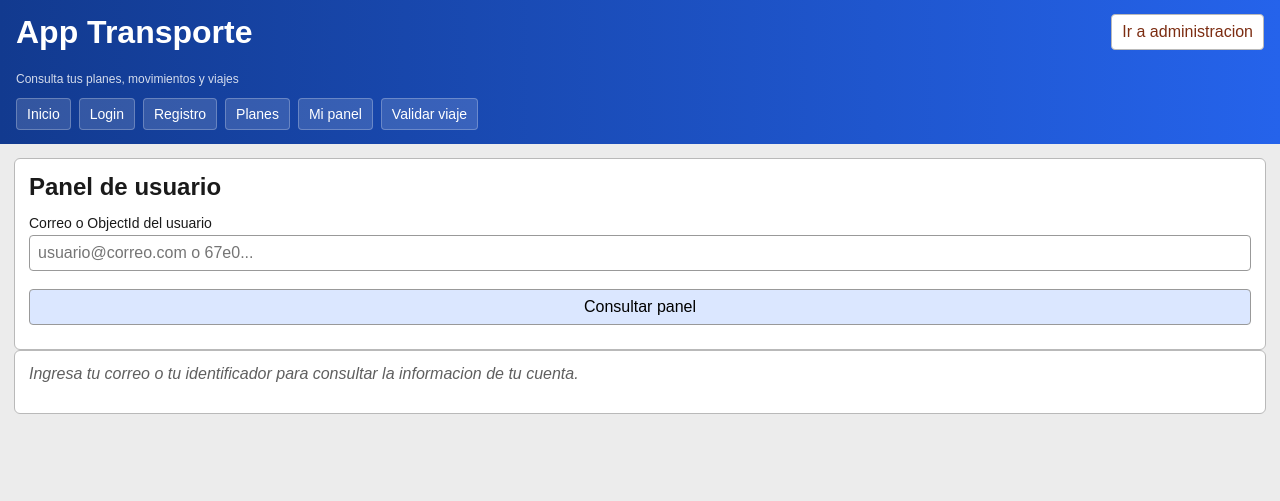
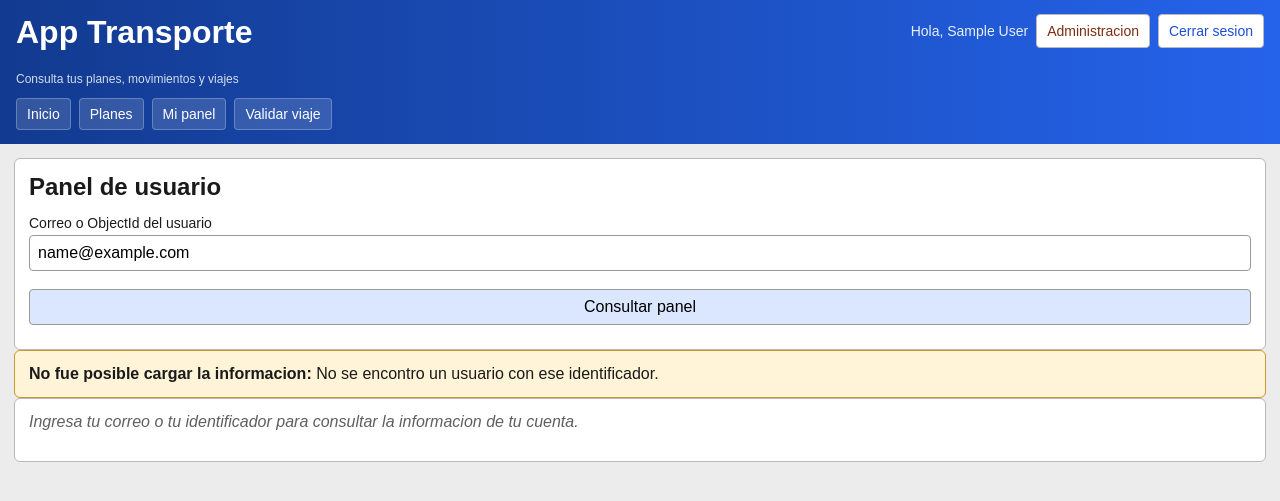
Before and after one commit to Dre-OwO/App-Transporte, a Flask app: page /panel-usuario in a window 1280 px wide. Shown: the top 501 px of the page. Run offline with Flask 3, Linux system fonts and the light colour scheme; the visitor is signed in with stand-in values (Sample User, id 1); data that the repository does not hold is empty.

Commit message:
refactor: Se solucionaron problemas de login
al crear cuenta ahora te hace un login automatico ademas de ahora paginas que son inutiles despues de su uso solo redirigen a la pantalla de inicio

```diff
--- a/app.py
+++ b/app.py
@@ -30,6 +30,8 @@
 
 app = Flask(__name__)
 app.config["SECRET_KEY"] = os.getenv("SECRET_KEY", "dev-secret-key")
+app.config["SESSION_COOKIE_HTTPONLY"] = True
+app.config["SESSION_COOKIE_SAMESITE"] = "Lax"
 
 
 def _blank_user_form():
@@ -77,7 +79,20 @@
     session.clear()
     session["user_id"] = user["_id"]
     session["nombre"] = user["nombre"]
+    session["correo"] = user.get("correo", "")
     session["rol"] = user["rol"]
+
+
+def _current_session_user():
+    if not session.get("user_id"):
+        return None
+    return {
+        "id": session.get("user_id"),
+        "nombre": session.get("nombre", ""),
+        "correo": session.get("correo", ""),
+        "rol": session.get("rol", ""),
+        "is_admin": session.get("rol") == "admin",
+    }
 
 
 def _redirect_after_login(user):
@@ -205,6 +220,11 @@
     return redirect(url_for(endpoint))
 
 
+@app.context_processor
+def inject_current_user():
+    return {"current_user": _current_session_user()}
+
+
 @app.route("/")
 def inicio():
     return render_template("public/inicio.html", titulo="Inicio")
@@ -212,6 +232,11 @@
 
 @app.route("/login")
 def login():
+    current_user = _current_session_user()
+    if current_user:
+        if current_user["is_admin"]:
+            return redirect(url_for("admin"))
+        return redirect(url_for("panel_usuario"))
     return render_template("public/login.html", titulo="Login", form_data=_blank_login_form())
 
 
@@ -286,6 +311,9 @@
 @app.route("/panel-usuario")
 def panel_usuario():
     identificador = request.args.get("identificador", "").strip()
+    if not identificador and session.get("correo"):
+        identificador = session["correo"]
+
     resumen = None
     db_warning = None
 
--- a/static/css/styles.css
+++ b/static/css/styles.css
@@ -69,6 +69,19 @@
 .header-note {
   font-size: 12px;
   color: rgba(255, 255, 255, 0.82);
+}
+
+.session-box {
+  display: flex;
+  align-items: center;
+  justify-content: flex-end;
+  gap: 8px;
+  flex-wrap: wrap;
+  font-size: 14px;
+}
+
+.session-box span {
+  color: rgba(255, 255, 255, 0.9);
 }
 
 .flash-stack {
--- a/templates/public/base_public.html
+++ b/templates/public/base_public.html
@@ -13,15 +13,26 @@
         <h1>App Transporte</h1>
         <div class="header-note">Consulta tus planes, movimientos y viajes</div>
       </div>
-      <a class="admin-link" href="{{ url_for('admin') }}">Ir a administracion</a>
+      <div class="session-box">
+        {% if current_user %}
+          <span>Hola, {{ current_user.nombre }}</span>
+          {% if current_user.is_admin %}
+            <a class="admin-link" href="{{ url_for('admin') }}">Administracion</a>
+          {% endif %}
+          <a class="public-link" href="{{ url_for('logout') }}">Cerrar sesion</a>
+        {% else %}
+          <a class="public-link" href="{{ url_for('login') }}">Iniciar sesion</a>
+        {% endif %}
+      </div>
     </div>
     <nav class="nav">
       <a href="{{ url_for('inicio') }}">Inicio</a>
-      <a href="{{ url_for('login') }}">Login</a>
-      <a href="{{ url_for('registro') }}">Registro</a>
       <a href="{{ url_for('planes') }}">Planes</a>
       <a href="{{ url_for('panel_usuario') }}">Mi panel</a>
       <a href="{{ url_for('validar_viaje') }}">Validar viaje</a>
+      {% if not current_user %}
+        <a href="{{ url_for('registro') }}">Registro</a>
+      {% endif %}
     </nav>
   </header>
   <main>
```
Also changed, not shown: templates/admin/base_admin.html (+7 -1 lines).
